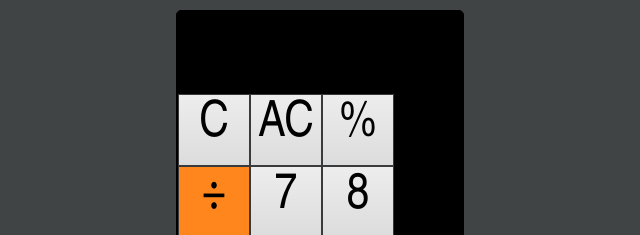
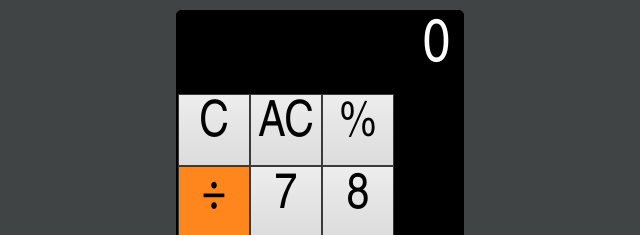
Before and after one commit to ion99/JavaScript-Calculator, a plain HTML site: page calculator.html in a window 1280 px wide. Shown: the top 235 px of the page, 320-960 px from the left. Drawn offline with nearby package versions, Linux system fonts and the light colour scheme.

Commit message:
Added the <script> .js file

```diff
--- a/calculator.html
+++ b/calculator.html
@@ -7,6 +7,7 @@
     <script src="https://ajax.googleapis.com/ajax/libs/jquery/1.12.4/jquery.min.js"></script>
     <script src="https://maxcdn.bootstrapcdn.com/bootstrap/3.3.6/js/bootstrap.min.js"></script>
     <script src="https://cdnjs.cloudflare.com/ajax/libs/babel-standalone/6.10.3/babel.min.js"></script>
+    <script type="text/babel" src="calculator.js"></script>
   </head>
   <body>
     <div id="calculator">
```
